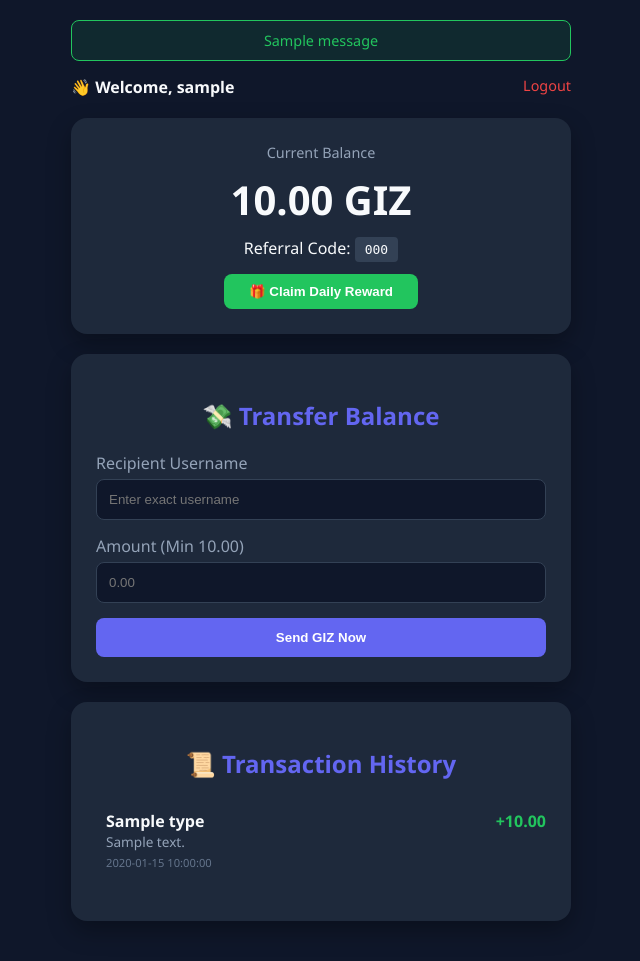
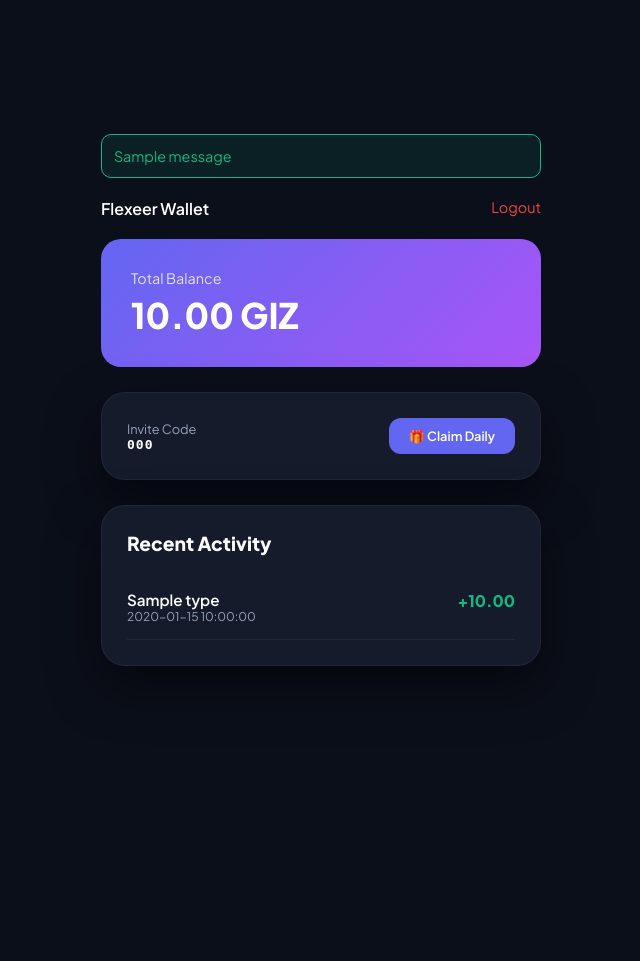
Before and after one commit to Doga210/Flexeer, a Flask app: page /dashboard in a window 1280 px wide. Shown: the whole page, without its empty margins (319-959 px from the left). After the commit the page ends 666 px from the top, so only its background shows below. Run offline with Flask 3, Linux system fonts and the light colour scheme; a user stored in the database is signed in; tables that the repository leaves empty hold one stand-in row (values such as "Sample post"); one stand-in notice (Sample message) is shown; a database or web service that is not in the repository returns one stand-in record (values such as "Sample title"); some libraries are stand-ins or nearby versions.

Commit message:
complete rewrite

```diff
--- a/api/index.py
+++ b/api/index.py
@@ -1,66 +1,62 @@
 from flask import Flask, render_template, request, redirect, url_for, session, flash
+import os
 import sys
-import os
 
-# Add current path for local imports
+# Path setup
 sys.path.append(os.path.dirname(os.path.abspath(__file__)))
 
 import logic
 import init_db
 
 app = Flask(__name__, template_folder="templates")
-app.secret_key = "flexeer_secret_key_123"
+app.secret_key = os.environ.get("SECRET_KEY", "flexeer_ultra_secure_key")
 
-# Initialize DB if on Vercel/Postgres
+# Auto-init DB
 try:
     init_db.setup_database()
 except Exception as e:
-    print(f"DB Init check: {e}")
+    print(f"DB Error: {e}")
 
 @app.route('/')
-def index():
+def home():
     if 'user_id' in session:
         return redirect(url_for('dashboard'))
-    return redirect(url_for('login'))
+    return render_template('home.html')
+
+@app.route('/create', methods=['GET', 'POST'])
+def create():
+    if request.method == 'POST':
+        seed_phrase = request.form.get('seed_phrase')
+        user_id = logic.create_wallet(seed_phrase)
+        if user_id:
+            session['user_id'] = user_id
+            return redirect(url_for('dashboard'))
+        else:
+            flash("Failed to create wallet. Phrase might already exist.", "error")
+            return redirect(url_for('home'))
+
+    phrase = logic.generate_seed_phrase()
+    return render_template('create.html', phrase=phrase)
 
 @app.route('/login', methods=['GET', 'POST'])
 def login():
     if request.method == 'POST':
         seed_phrase = request.form.get('seed_phrase')
-        user = logic.login_user(seed_phrase)
+        user = logic.login_wallet(seed_phrase)
         if user:
             session['user_id'] = user['id']
             return redirect(url_for('dashboard'))
         else:
-            flash("Invalid Seed Phrase", "error")
+            flash("Invalid Seed Phrase. Please check and try again.", "error")
+
     return render_template('login.html')
-
-@app.route('/register', methods=['GET', 'POST'])
-def register():
-    if request.method == 'POST':
-        seed_phrase = request.form.get('seed_phrase')
-        ref_by = request.form.get('ref_by') # Get from hidden field
-        if logic.register_user(seed_phrase, ref_by):
-            flash("Account created! You can now log in using your phrase.", "success")
-            return redirect(url_for('login'))
-        else:
-            flash("Invalid phrase or account already exists", "error")
-
-    new_phrase = logic.generate_seed_phrase()
-    # Capture 'ref' from URL parameter for the hidden field
-    return render_template('register.html', seed_phrase=new_phrase, ref=request.args.get('ref', ''))
-
-@app.route('/forgot-password')
-def forgot_password():
-    flash("In seed phrase systems, your phrase IS your access. If you lost it, the account cannot be recovered.", "error")
-    return redirect(url_for('login'))
 
 @app.route('/dashboard')
 def dashboard():
     if 'user_id' not in session:
         return redirect(url_for('login'))
 
-    user = logic.get_user_by_id(session['user_id'])
+    user = logic.get_user(session['user_id'])
     txs = logic.get_transactions(session['user_id'])
     return render_template('dashboard.html', user=user, transactions=txs)
 
@@ -69,37 +65,14 @@ def daily():
     if 'user_id' not in session:
         return redirect(url_for('login'))
 
-    success, message = logic.daily_reward(session['user_id'])
+    success, message = logic.claim_daily(session['user_id'])
     flash(message, "success" if success else "error")
-    return redirect(url_for('dashboard'))
-
-@app.route('/transfer', methods=['POST'])
-def transfer():
-    if 'user_id' not in session:
-        return redirect(url_for('login'))
-
-    receiver_username = request.form.get('receiver')
-    try:
-        amount = float(request.form.get('amount', 0))
-    except ValueError:
-        flash("Invalid amount", "error")
-        return redirect(url_for('dashboard'))
-
-    receiver = logic.get_user_by_username(receiver_username)
-    if not receiver:
-        flash("Recipient not found", "error")
-    elif receiver['id'] == session['user_id']:
-        flash("You cannot transfer to yourself", "error")
-    else:
-        result = logic.send_money(session['user_id'], receiver['id'], amount)
-        flash(result, "success" if "successful" in result.lower() else "error")
-
     return redirect(url_for('dashboard'))
 
 @app.route('/logout')
 def logout():
-    session.pop('user_id', None)
-    return redirect(url_for('login'))
+    session.clear()
+    return redirect(url_for('home'))
 
 if __name__ == '__main__':
     app.run(host='0.0.0.0', port=8080, debug=True)
--- a/api/templates/dashboard.html
+++ b/api/templates/dashboard.html
@@ -1,59 +1,41 @@
 {% extends "layout.html" %}
-
 {% block content %}
-<div class="nav">
-    <span style="font-weight: bold;">👋 Welcome, {{ user['username'] }}</span>
-    <a href="{{ url_for('logout') }}" style="color: var(--error);">Logout</a>
+<div class="nav" style="display: flex; justify-content: space-between; margin-bottom: 20px; width: 100%;">
+    <span style="font-weight: 600;">Flexeer Wallet</span>
+    <a href="{{ url_for('logout') }}" style="color: var(--error); text-decoration: none; font-size: 0.9rem;">Logout</a>
 </div>
 
-<div class="card balance-card">
-    <div style="color: var(--text-muted); font-size: 0.9em;">Current Balance</div>
-    <div class="balance-amount">{{ "%.2f"|format(user['balance']) }} GIZ</div>
-    <div style="margin-bottom: 15px;">Referral Code: <span class="copy-code" title="Click to copy">{{ user['invite_code'] }}</span></div>
-    <a href="{{ url_for('daily') }}" style="text-decoration: none;">
-        <button style="background: var(--success); width: auto; padding: 10px 25px;">🎁 Claim Daily Reward</button>
-    </a>
+<div class="balance-box">
+    <div class="balance-label">Total Balance</div>
+    <div class="balance-value">{{ "%.2f"|format(user['balance']) }} GIZ</div>
 </div>
 
-<div class="card">
-    <h2>💸 Transfer Balance</h2>
-    <form action="{{ url_for('transfer') }}" method="POST">
-        <div class="form-group">
-            <label>Recipient Username</label>
-            <input type="text" name="receiver" required placeholder="Enter exact username">
+<div class="card" style="padding: 25px; margin-bottom: 25px; text-align: left;">
+    <div style="display: flex; justify-content: space-between; align-items: center;">
+        <div>
+            <div style="font-size: 0.8rem; color: var(--text-dim);">Invite Code</div>
+            <div style="font-weight: bold; font-family: monospace; letter-spacing: 1px;">{{ user['invite_code'] }}</div>
         </div>
-        <div class="form-group">
-            <label>Amount (Min 10.00)</label>
-            <input type="number" name="amount" step="0.01" min="10" required placeholder="0.00">
-        </div>
-        <button type="submit">Send GIZ Now</button>
-    </form>
+        <a href="{{ url_for('daily') }}" class="btn btn-primary" style="width: auto; margin-bottom: 0; padding: 10px 20px; font-size: 0.8rem;">🎁 Claim Daily</a>
+    </div>
 </div>
 
-<div class="card">
-    <h2>📜 Transaction History</h2>
-    <ul class="tx-list">
+<div class="card" style="padding: 25px;">
+    <h2 style="font-size: 1.2rem; margin-top: 0; margin-bottom: 20px; text-align: left;">Recent Activity</h2>
+    <div class="tx-list">
         {% for tx in transactions %}
-        <li class="tx-item">
-            <div style="flex-grow: 1; margin-left: 10px;">
-                <div style="font-weight: bold;">{{ tx['type'] }}</div>
-                <div style="font-size: 0.85em; color: var(--text-muted);">{{ tx['details'] }}</div>
-                <div style="font-size: 0.7em; color: #64748b; margin-top: 4px;">{{ tx['timestamp'] }}</div>
+        <div class="tx-item">
+            <div class="tx-info">
+                <span class="tx-type">{{ tx['type'] }}</span>
+                <span class="tx-date">{{ tx['timestamp'] }}</span>
             </div>
-            <div class="tx-amount {% if tx['amount'] > 0 %}tx-positive{% else %}tx-negative{% endif %}" style="white-space: nowrap;">
+            <div class="tx-amount {% if tx['amount'] > 0 %}tx-plus{% else %}tx-minus{% endif %}">
                 {{ "%+.2f"|format(tx['amount']) }}
             </div>
-        </li>
+        </div>
         {% else %}
-        <li style="text-align: center; color: var(--text-muted); padding: 20px;">No transactions recorded yet</li>
+        <p style="text-align: center; margin: 20px 0;">No transactions yet.</p>
         {% endfor %}
-    </ul>
+    </div>
 </div>
-
-<script>
-    document.querySelector('.copy-code').addEventListener('click', function() {
-        navigator.clipboard.writeText(this.innerText);
-        alert('Referral code copied!');
-    });
-</script>
 {% endblock %}
--- a/api/templates/layout.html
+++ b/api/templates/layout.html
@@ -1,97 +1,131 @@
 <!DOCTYPE html>
-<html lang="en" dir="ltr">
+<html lang="en">
 <head>
     <meta charset="UTF-8">
     <meta name="viewport" content="width=device-width, initial-scale=1.0">
-    <title>Flexeer Wallet</title>
+    <title>Flexeer | Next-Gen Crypto Wallet</title>
+    <link rel="preconnect" href="https://fonts.googleapis.com">
+    <link rel="preconnect" href="https://fonts.gstatic.com" crossorigin>
+    <link href="https://fonts.googleapis.com/css2?family=Plus+Jakarta+Sans:wght@400;600;800&display=swap" rel="stylesheet">
     <style>
         :root {
             --primary: #6366f1;
-            --bg: #0f172a;
-            --card-bg: #1e293b;
-            --text: #f8fafc;
-            --text-muted: #94a3b8;
-            --success: #22c55e;
+            --primary-hover: #4f46e5;
+            --bg: #0b0f1a;
+            --card: #161b2c;
+            --text: #ffffff;
+            --text-dim: #94a3b8;
+            --success: #10b981;
             --error: #ef4444;
         }
+        * { box-sizing: border-box; }
         body {
-            font-family: 'Segoe UI', Tahoma, Geneva, Verdana, sans-serif;
+            font-family: 'Plus Jakarta Sans', sans-serif;
             background-color: var(--bg);
             color: var(--text);
             margin: 0;
             display: flex;
             flex-direction: column;
             align-items: center;
+            justify-content: center;
             min-height: 100vh;
-            padding: 20px;
+            overflow-x: hidden;
         }
         .container {
             width: 100%;
-            max-width: 500px;
+            max-width: 480px;
+            padding: 20px;
         }
         .card {
-            background-color: var(--card-bg);
-            padding: 25px;
+            background: var(--card);
+            border-radius: 24px;
+            padding: 40px 30px;
+            box-shadow: 0 20px 50px rgba(0,0,0,0.5);
+            border: 1px solid rgba(255,255,255,0.05);
+            text-align: center;
+        }
+        h1 { font-size: 2.5rem; font-weight: 800; margin-bottom: 10px; background: linear-gradient(to right, #818cf8, #c084fc); -webkit-background-clip: text; -webkit-text-fill-color: transparent; }
+        p { color: var(--text-dim); line-height: 1.6; margin-bottom: 30px; }
+
+        .btn {
+            display: inline-block;
+            width: 100%;
+            padding: 16px;
+            border-radius: 12px;
+            font-weight: 600;
+            text-decoration: none;
+            transition: all 0.3s ease;
+            cursor: pointer;
+            border: none;
+            font-size: 1rem;
+            margin-bottom: 15px;
+        }
+        .btn-primary { background: var(--primary); color: white; }
+        .btn-primary:hover { background: var(--primary-hover); transform: translateY(-2px); }
+        .btn-outline { background: transparent; border: 1px solid var(--primary); color: var(--primary); }
+        .btn-outline:hover { background: rgba(99, 102, 241, 0.1); }
+
+        .flash {
+            padding: 12px;
+            border-radius: 10px;
+            margin-bottom: 20px;
+            font-size: 0.9rem;
+        }
+        .flash-success { background: rgba(16, 185, 129, 0.1); color: var(--success); border: 1px solid var(--success); }
+        .flash-error { background: rgba(239, 68, 68, 0.1); color: var(--error); border: 1px solid var(--error); }
+
+        .seed-grid {
+            background: #0b0f1a;
             border-radius: 16px;
-            box-shadow: 0 10px 25px rgba(0,0,0,0.3);
+            padding: 20px;
+            display: grid;
+            grid-template-columns: repeat(3, 1fr);
+            gap: 10px;
+            margin-bottom: 25px;
+            text-align: left;
+            font-family: monospace;
+            border: 1px dashed var(--primary);
+        }
+        .seed-word { font-size: 0.85rem; color: var(--text-dim); }
+        .seed-word span { color: var(--text); font-weight: bold; }
+
+        textarea {
+            width: 100%;
+            height: 120px;
+            background: #0b0f1a;
+            border: 1px solid #334155;
+            border-radius: 12px;
+            color: white;
+            padding: 15px;
+            font-family: inherit;
+            resize: none;
             margin-bottom: 20px;
+            outline: none;
         }
-        h1, h2 { text-align: center; margin-bottom: 20px; color: var(--primary); }
-        .form-group { margin-bottom: 15px; }
-        label { display: block; margin-bottom: 5px; color: var(--text-muted); }
-        input {
-            width: 100%;
-            padding: 12px;
-            border-radius: 8px;
-            border: 1px solid #334155;
-            background: #0f172a;
-            color: white;
-            box-sizing: border-box;
+        textarea:focus { border-color: var(--primary); }
+
+        .balance-box {
+            background: linear-gradient(135deg, #6366f1, #a855f7);
+            border-radius: 20px;
+            padding: 30px;
+            margin-bottom: 25px;
         }
-        button {
-            width: 100%;
-            padding: 12px;
-            border-radius: 8px;
-            border: none;
-            background: var(--primary);
-            color: white;
-            font-weight: bold;
-            cursor: pointer;
-            transition: opacity 0.2s;
-        }
-        button:hover { opacity: 0.9; }
-        .alert {
-            padding: 10px;
-            border-radius: 8px;
-            margin-bottom: 15px;
-            text-align: center;
-            font-size: 0.9em;
-        }
-        .alert-error { background: rgba(239, 68, 68, 0.1); color: var(--error); border: 1px solid var(--error); }
-        .alert-success { background: rgba(34, 197, 94, 0.1); color: var(--success); border: 1px solid var(--success); }
-        .nav { display: flex; justify-content: space-between; margin-bottom: 20px; width: 100%; }
-        .nav a { color: var(--text-muted); text-decoration: none; font-size: 0.9em; }
-        .nav a:hover { color: var(--primary); }
-        .balance-card { text-align: center; }
-        .balance-amount { font-size: 2.5em; font-weight: bold; margin: 10px 0; }
-        .tx-list { list-style: none; padding: 0; }
+        .balance-label { font-size: 0.9rem; opacity: 0.8; margin-bottom: 5px; }
+        .balance-value { font-size: 2.2rem; font-weight: 800; }
+
+        .tx-list { list-style: none; padding: 0; margin: 0; text-align: left; }
         .tx-item {
             display: flex;
             justify-content: space-between;
-            padding: 10px 0;
-            border-bottom: 1px solid #334155;
+            padding: 15px 0;
+            border-bottom: 1px solid rgba(255,255,255,0.05);
         }
-        .tx-item:last-child { border-bottom: none; }
+        .tx-info { display: flex; flex-direction: column; }
+        .tx-type { font-weight: 600; font-size: 0.95rem; }
+        .tx-date { font-size: 0.75rem; color: var(--text-dim); }
         .tx-amount { font-weight: bold; }
-        .tx-positive { color: var(--success); }
-        .tx-negative { color: var(--error); }
-        .copy-code {
-            background: #334155;
-            padding: 5px 10px;
-            border-radius: 4px;
-            cursor: pointer;
-            font-family: monospace;
-        }
+        .tx-plus { color: var(--success); }
+        .tx-minus { color: var(--error); }
     </style>
 </head>
 <body>
@@ -99,7 +133,7 @@
         {% with messages = get_flashed_messages(with_categories=true) %}
           {% if messages %}
             {% for category, message in messages %}
-              <div class="alert alert-{{ category if category != 'message' else 'error' }}">{{ message }}</div>
+              <div class="flash flash-{{ category }}">{{ message }}</div>
             {% endfor %}
           {% endif %}
         {% endwith %}
```
Also changed, not shown: api/init_db.py (+4 -9 lines), api/logic.py (+51 -100 lines), api/templates/create.html (added, +19 -0 lines), api/templates/home.html (added, +9 -0 lines), api/templates/login.html (+7 -13 lines).
